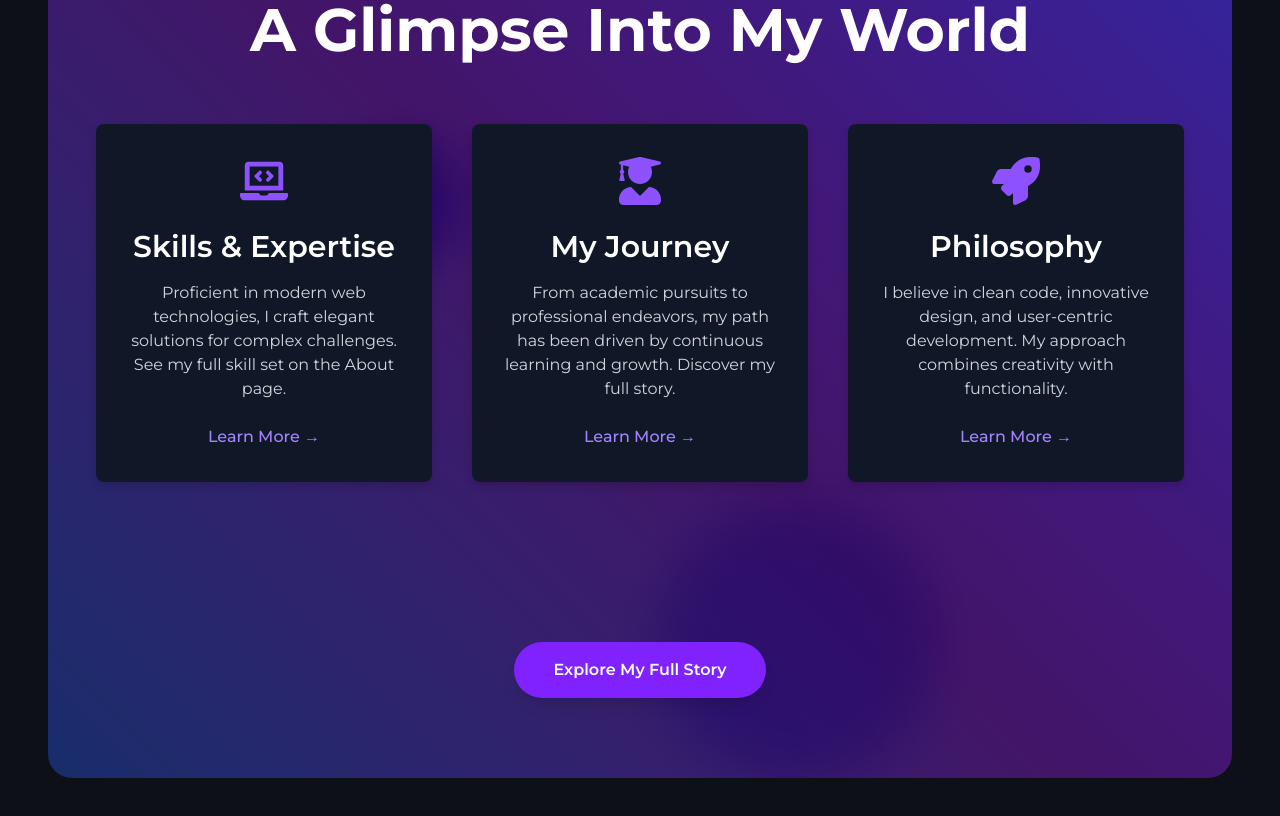
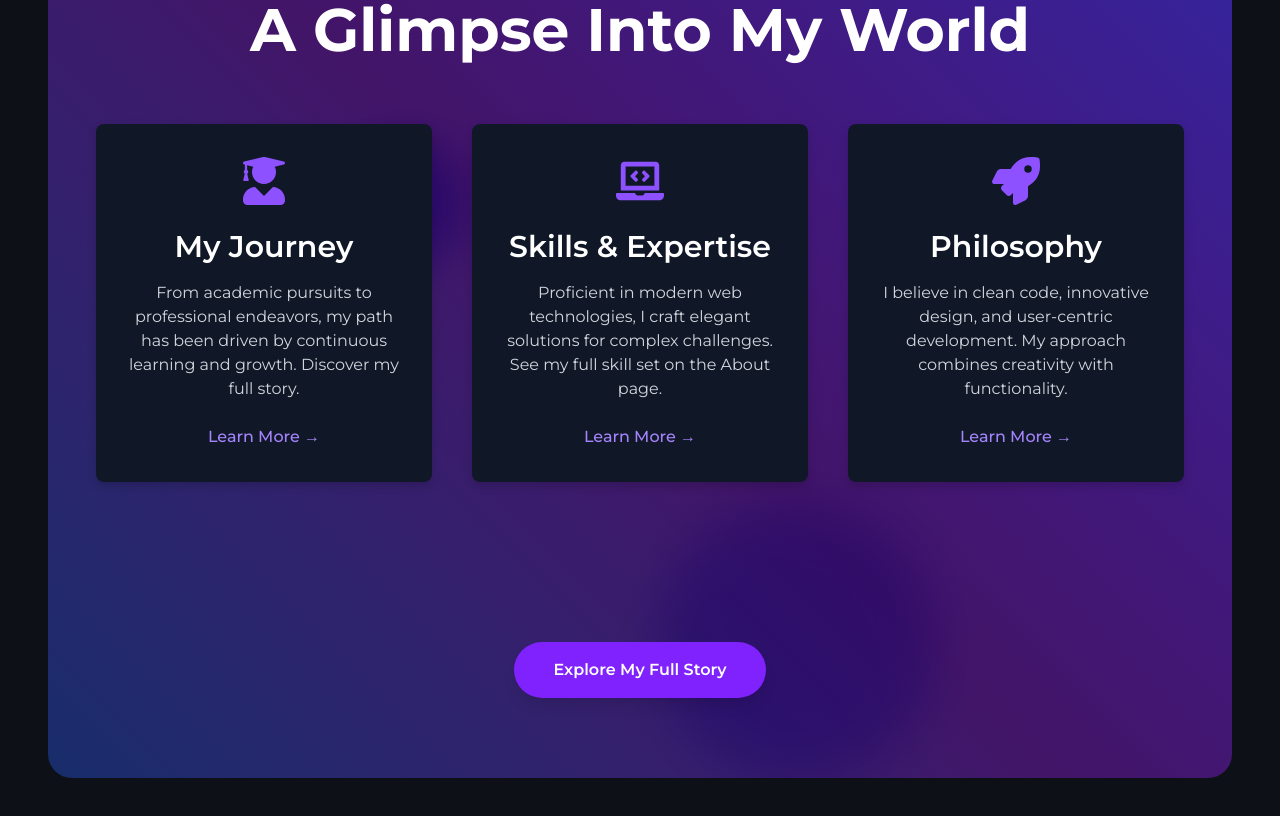
Before and after one commit to nasd10/saftanasdalihin-site, a React (Vite) app: page / in a window 1280 px wide. Shown: the part 1000-1816 px from the top of the page. Built offline with nearby package versions, Linux system fonts and the light colour scheme; a web font is replaced by a local one.

Commit message:
return to previous state

```diff
--- a/src/components/AboutSection.jsx
+++ b/src/components/AboutSection.jsx
@@ -7,22 +7,22 @@ function AboutSection() {
   // Data dummy untuk preview (ini bisa Anda ganti nanti)
   const aboutPreviews = [
     {
+      icon: <FaUserGraduate />,
+      title: "My Journey",
+      description: "From academic pursuits to professional endeavors, my path has been driven by continuous learning and growth. Discover my full story.",
+      link: "/about.html#journey" // Link ke sub-bagian di About page
+    },
+    {
       icon: <FaLaptopCode />,
       title: "Skills & Expertise",
       description: "Proficient in modern web technologies, I craft elegant solutions for complex challenges. See my full skill set on the About page.",
-      link: "/about.html" // Link ke sub-bagian di About page
-    },
-    {
-      icon: <FaUserGraduate />,
-      title: "My Journey",
-      description: "From academic pursuits to professional endeavors, my path has been driven by continuous learning and growth. Discover my full story.",
-      link: "/about.html" // Link ke sub-bagian di About page
+      link: "/about.html#skills" // Link ke sub-bagian di About page
     },
     {
       icon: <FaRocket />,
       title: "Philosophy",
       description: "I believe in clean code, innovative design, and user-centric development. My approach combines creativity with functionality.",
-      link: "/about.html" // Link ke sub-bagian di About page
+      link: "/about.html#philosophy" // Link ke sub-bagian di About page
     }
   ];
 
```
